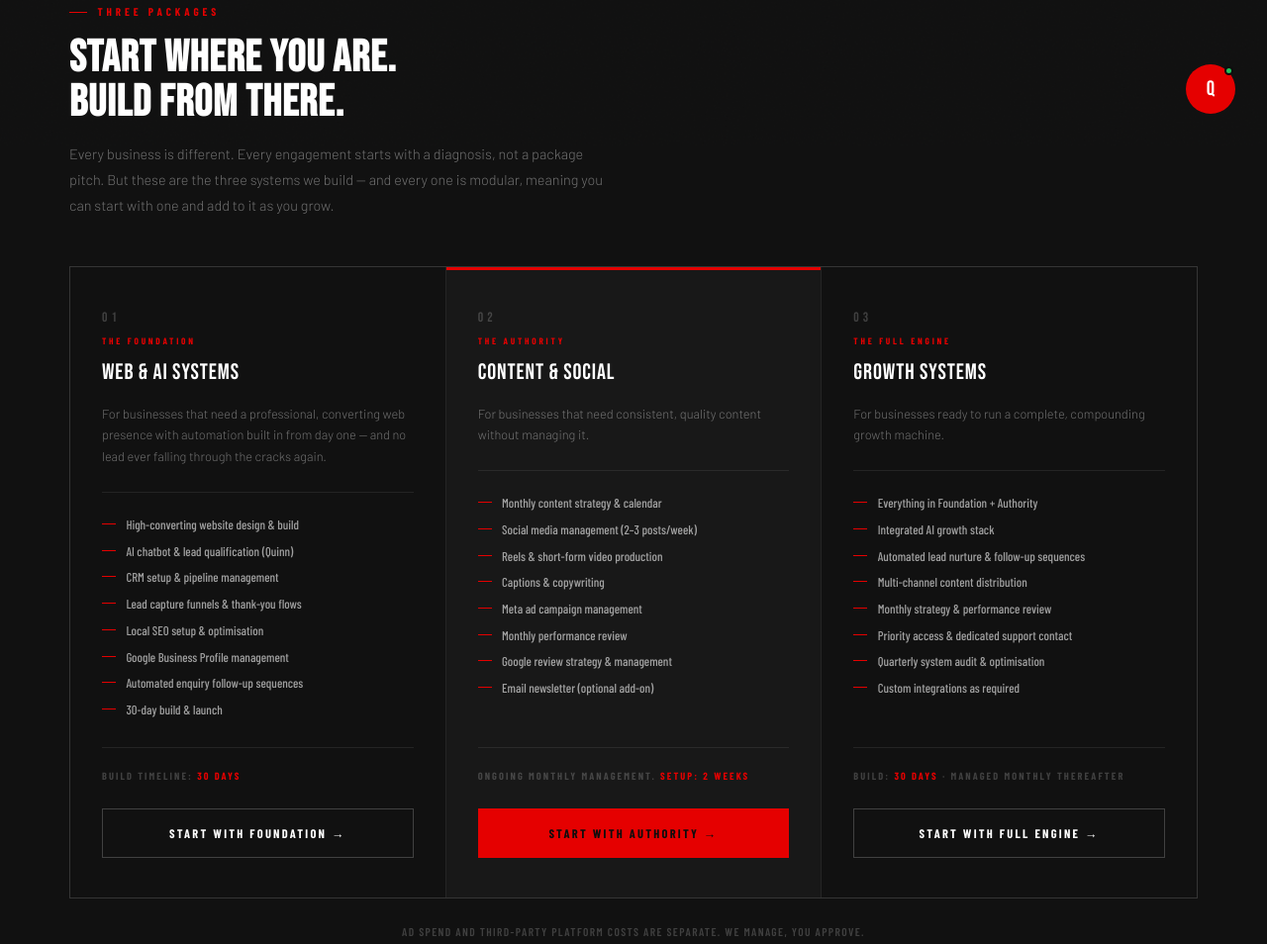
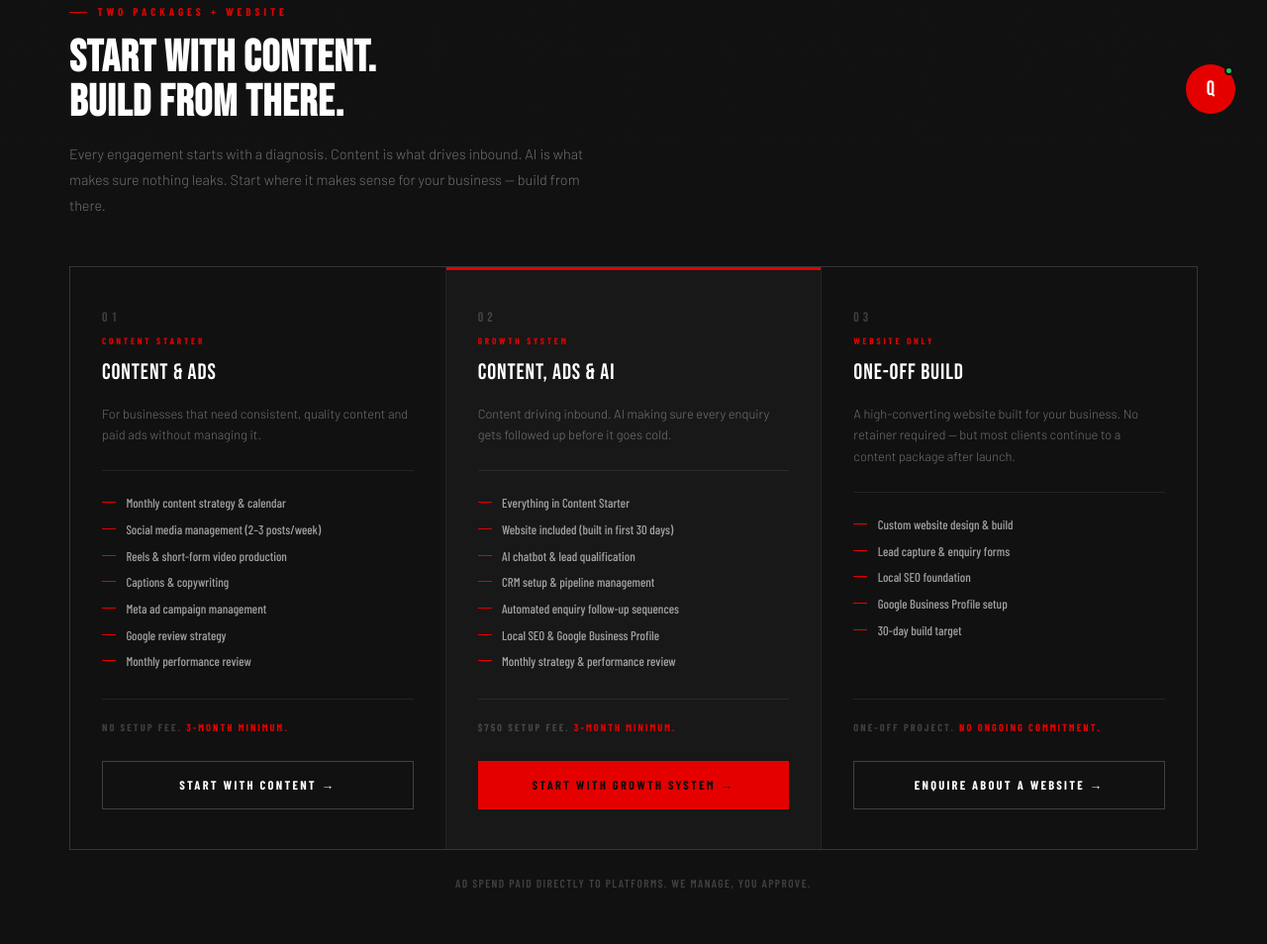
Before and after one commit to ggarang3/Qurated, a plain HTML site: page capabilities.html in a window 1280 px wide. Shown: the part 653-1607 px from the top of the page at 99% size. Drawn offline with nearby package versions, Linux system fonts and the light colour scheme.

Commit message:
Add files via upload

```diff
--- a/capabilities.html
+++ b/capabilities.html
@@ -50,10 +50,10 @@
     <div class="vhero-eye">What we build</div>
     <h1 class="vhero-hl">The Full Stack.<br><span class="r">Explained.</span></h1>
     <div class="vhero-row">
-      <p class="vhero-sub">Every capability inside the Qurated system — what it is, what it does, and why it's in there. <strong>Three packages. One compounding growth system.</strong></p>
+      <p class="vhero-sub">Content and ads that drive inbound. AI that makes sure nothing leaks. Two packages built around what Perth businesses actually need right now.</p>
       <div class="vhero-acts">
         <a href="/contact" class="btn btn-red">Get a Recommendation →</a>
-        <button class="btn btn-ghost-w" onclick="openQuinn()">Ask Quinn which fits</button>
+        <button class="btn btn-ghost-w" onclick="openQuinn()">Ask Quinn which fits you</button>
       </div>
     </div>
   </div>
@@ -63,76 +63,71 @@
 <section class="cap-intro">
   <div class="inner">
     <div class="reveal">
-      <div class="ew">Three packages</div>
-      <h2 class="sh">Start where you are.<br>Build from there.</h2>
-      <p class="sb" style="margin-top:1rem;">Every business is different. Every engagement starts with a diagnosis, not a package pitch. But these are the three systems we build — and every one is modular, meaning you can start with one and add to it as you grow.</p>
+      <div class="ew">Two packages + website</div>
+      <h2 class="sh">Start with content.<br>Build from there.</h2>
+      <p class="sb" style="margin-top:1rem;">Every engagement starts with a diagnosis. Content is what drives inbound. AI is what makes sure nothing leaks. Start where it makes sense for your business — build from there.</p>
     </div>
     <div class="pkg-grid">
       <!-- PACKAGE 1 -->
       <div class="pkg-card reveal">
         <div class="pkg-n">01</div>
-        <div class="pkg-badge">The Foundation</div>
-        <div class="pkg-name">Web & AI Systems</div>
-        <p class="pkg-for">For businesses that need a professional, converting web presence with automation built in from day one — and no lead ever falling through the cracks again.</p>
-        <ul class="pkg-list">
-          <li>High-converting website design & build</li>
-          <li>AI chatbot & lead qualification (Quinn)</li>
-          <li>CRM setup & pipeline management</li>
-          <li>Lead capture funnels & thank-you flows</li>
-          <li>Local SEO setup & optimisation</li>
-          <li>Google Business Profile management</li>
-          <li>Automated enquiry follow-up sequences</li>
-          <li>30-day build & launch</li>
-        </ul>
-        <div class="pkg-timeline">Build timeline: <span>30 days</span></div>
-        <div class="pkg-cta">
-          <a href="/contact" class="btn btn-ghost" style="width:100%;justify-content:center;">Start with Foundation →</a>
-        </div>
-      </div>
-      <!-- PACKAGE 2 -->
-      <div class="pkg-card featured reveal rd1">
-        <div class="pkg-n">02</div>
-        <div class="pkg-badge">The Authority</div>
-        <div class="pkg-name">Content & Social</div>
-        <p class="pkg-for">For businesses that need consistent, quality content without managing it.</p>
+        <div class="pkg-badge">Content Starter</div>
+        <div class="pkg-name">Content & Ads</div>
+        <p class="pkg-for">For businesses that need consistent, quality content and paid ads without managing it.</p>
         <ul class="pkg-list">
           <li>Monthly content strategy & calendar</li>
           <li>Social media management (2–3 posts/week)</li>
           <li>Reels & short-form video production</li>
           <li>Captions & copywriting</li>
           <li>Meta ad campaign management</li>
+          <li>Google review strategy</li>
           <li>Monthly performance review</li>
-          <li>Google review strategy & management</li>
-          <li>Email newsletter (optional add-on)</li>
         </ul>
-        <div class="pkg-timeline">Ongoing monthly management. <span>Setup: 2 weeks</span></div>
+        <div class="pkg-timeline">No setup fee. <span>3-month minimum.</span></div>
         <div class="pkg-cta">
-          <a href="/contact" class="btn btn-red" style="width:100%;justify-content:center;">Start with Authority →</a>
+          <a href="/contact" class="btn btn-ghost" style="width:100%;justify-content:center;">Start with Content →</a>
+        </div>
+      </div>
+      <!-- PACKAGE 2 -->
+      <div class="pkg-card featured reveal rd1">
+        <div class="pkg-n">02</div>
+        <div class="pkg-badge">Growth System</div>
+        <div class="pkg-name">Content, Ads & AI</div>
+        <p class="pkg-for">Content driving inbound. AI making sure every enquiry gets followed up before it goes cold.</p>
+        <ul class="pkg-list">
+          <li>Everything in Content Starter</li>
+          <li>Website included (built in first 30 days)</li>
+          <li>AI chatbot & lead qualification</li>
+          <li>CRM setup & pipeline management</li>
+          <li>Automated enquiry follow-up sequences</li>
+          <li>Local SEO & Google Business Profile</li>
+          <li>Monthly strategy & performance review</li>
+        </ul>
+        <div class="pkg-timeline">$750 setup fee. <span>3-month minimum.</span></div>
+        <div class="pkg-cta">
+          <a href="/contact" class="btn btn-red" style="width:100%;justify-content:center;">Start with Growth System →</a>
         </div>
       </div>
       <!-- PACKAGE 3 -->
       <div class="pkg-card reveal rd2">
         <div class="pkg-n">03</div>
-        <div class="pkg-badge">The Full Engine</div>
-        <div class="pkg-name">Growth Systems</div>
-        <p class="pkg-for">For businesses ready to run a complete, compounding growth machine.</p>
+        <div class="pkg-badge">Website Only</div>
+        <div class="pkg-name">One-off Build</div>
+        <p class="pkg-for">A high-converting website built for your business. No retainer required — but most clients continue to a content package after launch.</p>
         <ul class="pkg-list">
-          <li>Everything in Foundation + Authority</li>
-          <li>Integrated AI growth stack</li>
-          <li>Automated lead nurture & follow-up sequences</li>
-          <li>Multi-channel content distribution</li>
-          <li>Monthly strategy & performance review</li>
-          <li>Priority access & dedicated support contact</li>
-          <li>Quarterly system audit & optimisation</li>
-          <li>Custom integrations as required</li>
+          <li>Custom website design & build</li>
+          <li>Lead capture & enquiry forms</li>
+          <li>Local SEO foundation</li>
+          <li>Google Business Profile setup</li>
+          <li>30-day build target</li>
         </ul>
-        <div class="pkg-timeline">Build: <span>30 days</span> · Managed monthly thereafter</div>
+        <div class="pkg-timeline">One-off project. <span>No ongoing commitment.</span></div>
         <div class="pkg-cta">
-          <a href="/contact" class="btn btn-ghost" style="width:100%;justify-content:center;">Start with Full Engine →</a>
+          <a href="/contact" class="btn btn-ghost" style="width:100%;justify-content:center;">Enquire about a website →</a>
         </div>
       </div>
     </div>
-    <p class="reveal" style="font-family:var(--fc);font-size:.72rem;font-weight:600;letter-spacing:.12em;text-transform:uppercase;color:var(--w20);margin-top:1.5rem;text-align:center;">Ad spend and third-party platform costs are separate. We manage, you approve.</p>
+    <p class="reveal" style="font-family:var(--fc);font-size:.72rem;font-weight:600;letter-spacing:.12em;text-transform:uppercase;color:var(--w20);margin-top:1.5rem;text-align:center;">Ad spend paid directly to platforms. We manage, you approve.</p>
   </div>
 </section>
 
@@ -248,25 +243,25 @@
 <script>
 const budgetData = {
   foundation: {
-    badge: 'Recommended — The Foundation',
-    name: 'Web & AI Systems',
+    badge: 'Recommended — Content Starter',
+    name: 'Content & Ads',
     copy: 'A strong starting point. We build you a high-converting website with AI lead qualification and CRM automation — so every enquiry gets followed up, even while you sleep.',
-    cta: 'Start with Foundation →'
+    cta: 'Start with Content Starter →'
   },
   authority: {
-    badge: 'Recommended — The Authority',
-    name: 'Content & Social',
+    badge: 'Recommended — Growth System',
+    name: 'Content, Ads & AI',
     copy: 'Your budget works well for consistent content and social management. Strategy, creative, and publishing handled monthly — you approve, we run it.',
-    cta: 'Start with Authority →'
+    cta: 'Start with Growth System →'
   },
   engine: {
-    badge: 'Recommended — The Full Engine',
-    name: 'Growth Systems',
+    badge: 'Recommended — Growth System',
+    name: 'Growth System + Custom',
     copy: "You're in the right range to run the complete system — web, AI, content, and CRM compounding as one. This is where real momentum builds.",
-    cta: 'Start with Full Engine →'
+    cta: 'Book Your Diagnosis →'
   },
   'engine-plus': {
-    badge: 'Recommended — The Full Engine',
+    badge: 'Recommended — Growth System',
     name: 'Growth Systems + Custom',
     copy: "At this level we run the Full Engine and layer in custom integrations, dedicated support, and a growth stack built specifically around your business.",
     cta: 'Book Your Diagnosis →'
```
Also changed, not shown: about.html (+2 -2 lines), allied-health.html (+3 -3 lines), home.html (+4 -4 lines), index.html (+4 -4 lines), real-estate.html (+3 -3 lines), trades.html (+3 -3 lines).
